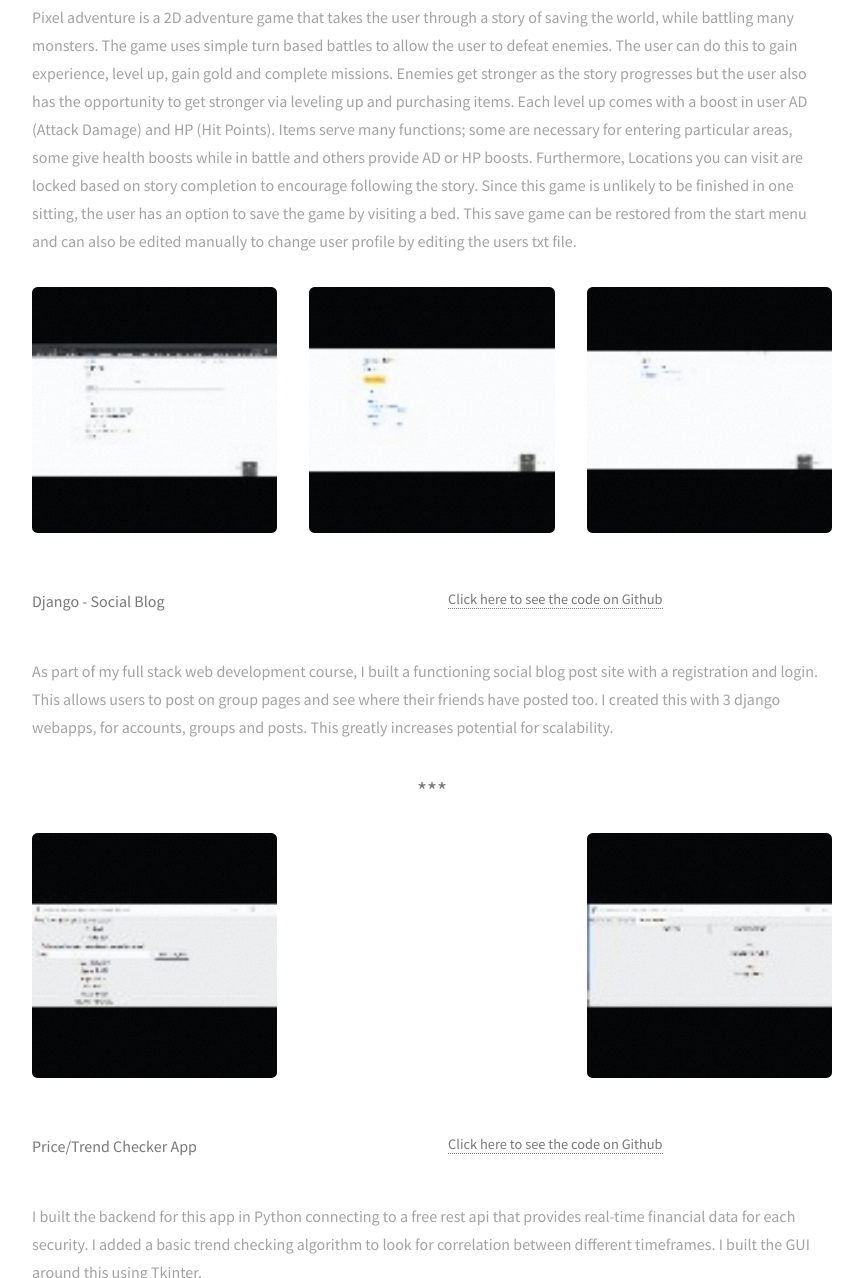
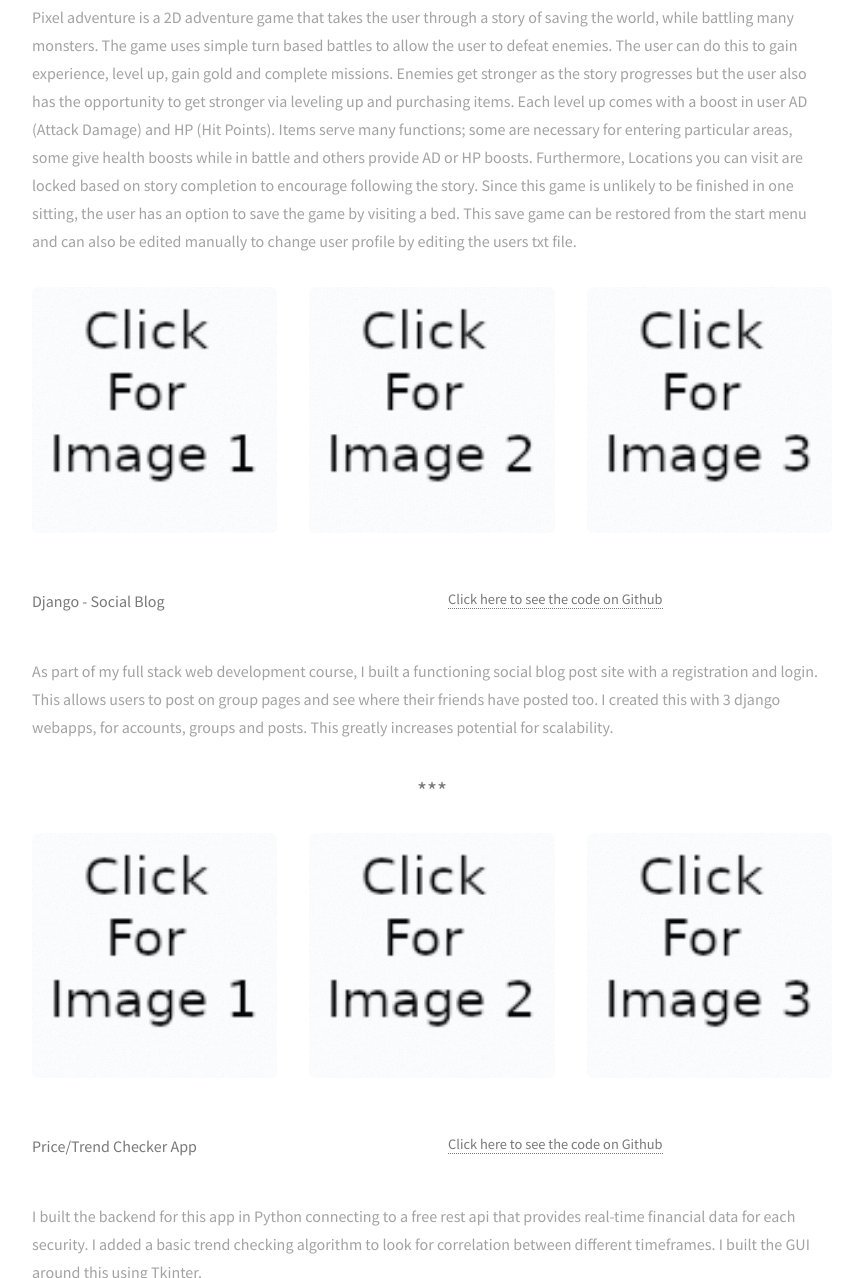
Before and after one commit to djagpal02/djagpal02.github.io, a plain HTML site: page portfolio.html in a window 1280 px wide. Shown: the part 1230-2508 px from the top of the page, without its empty margins (400-1263 px from the left). Drawn offline with Linux system fonts and the light colour scheme.

Commit message:
pictures updated

```diff
--- a/portfolio.html
+++ b/portfolio.html
@@ -68,13 +68,13 @@
 						<h2>Recent Work</h2>
 						<div class="row">
 							<article class="col-4 col-12-xsmall work-item">
-								<a href="images/social_blog/1.png" class="image fit thumb"><img src="images/social_blog/1_tn.jpg" alt="" /></a>
+								<a href="images/Adv_game/1.png" class="image fit thumb"><img src="images/ClickImage1.png" alt="" /></a>
 							</article>
 							<article class="col-4 col-12-xsmall work-item">
-								<a href="images/social_blog/2.png" class="image fit thumb"><img src="images/social_blog/2_tn.jpg" alt="" /></a>
+								<a href="images/Adv_game/2.png" class="image fit thumb"><img src="images/ClickImage2.png" alt="" /></a>
 							</article>
 							<article class="col-4 col-12-xsmall work-item">
-								<a href="images/social_blog/3.png" class="image fit thumb"><img src="images/social_blog/3_tn.jpg" alt="" /></a>
+								<a href="images/Adv_game/3.png" class="image fit thumb"><img src="images/ClickImage3.png" alt="" /></a>
 							</article>
 							<div class="col-6 col-12-xsmall work-item">
 								<h3>Pixel Adventure - Python/Tkinter Game</h3>
@@ -87,13 +87,13 @@
 						</div>
 						<div class="row">
 							<article class="col-4 col-12-xsmall work-item">
-								<a href="images/social_blog/1.png" class="image fit thumb"><img src="images/social_blog/1_tn.jpg" alt="" /></a>
+								<a href="images/social_blog/1.png" class="image fit thumb"><img src="images/ClickImage1.png" alt="" /></a>
 							</article>
 							<article class="col-4 col-12-xsmall work-item">
-								<a href="images/social_blog/2.png" class="image fit thumb"><img src="images/social_blog/2_tn.jpg" alt="" /></a>
+								<a href="images/social_blog/2.png" class="image fit thumb"><img src="images/ClickImage2.png" alt="" /></a>
 							</article>
 							<article class="col-4 col-12-xsmall work-item">
-								<a href="images/social_blog/3.png" class="image fit thumb"><img src="images/social_blog/3_tn.jpg" alt="" /></a>
+								<a href="images/social_blog/3.png" class="image fit thumb"><img src="images/ClickImage3.png" alt="" /></a>
 							</article>
 							<div class="col-6 col-12-xsmall work-item">
 								<h3>Django - Social Blog</h3>
@@ -107,13 +107,13 @@
 						<h2 class="align-center"> *** </h2>
 						<div class="row">
 							<article class="col-4 col-12-xsmall work-item">
-								<a href="images/priceapp/1.png" class="image fit thumb"><img src="images/priceapp/1_tn.jpg" alt="" /></a>
+								<a href="images/priceapp/1.png" class="image fit thumb"><img src="images/ClickImage1.png" alt="" /></a>
 							</article>
 							<article class="col-4 col-12-xsmall work-item">
-								<a href="images/priceapp/2.png" class="image fit thumb"><img src="images/priceapp//2_tn.jpg" alt="" /></a>
+								<a href="images/priceapp/2.png" class="image fit thumb"><img src="images/ClickImage2.png" alt="" /></a>
 							</article>
 							<article class="col-4 col-12-xsmall work-item">
-								<a href="images/priceapp/3.png" class="image fit thumb"><img src="images/priceapp/3_tn.jpg" alt="" /></a>
+								<a href="images/priceapp/3.png" class="image fit thumb"><img src="images/ClickImage3.png" alt="" /></a>
 							</article>
 							<div class="col-6 col-12-xsmall work-item">
 								<h3>Price/Trend Checker App</h3>
```
Also changed, not shown: images/Adv_game/1.png (added), images/Adv_game/2.png (added), images/Adv_game/3.png (added), images/ClickImage1.png (added), images/ClickImage2.png (added), images/ClickImage3.png (added).
